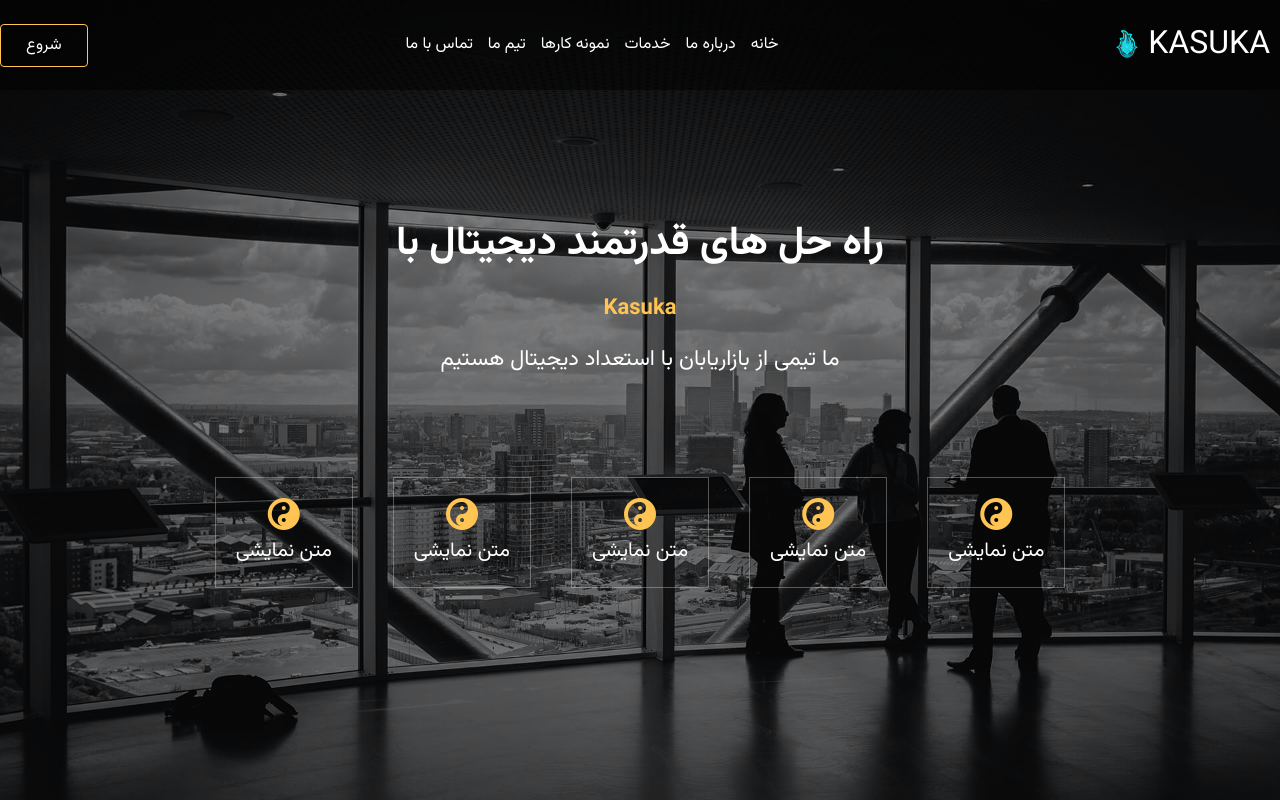
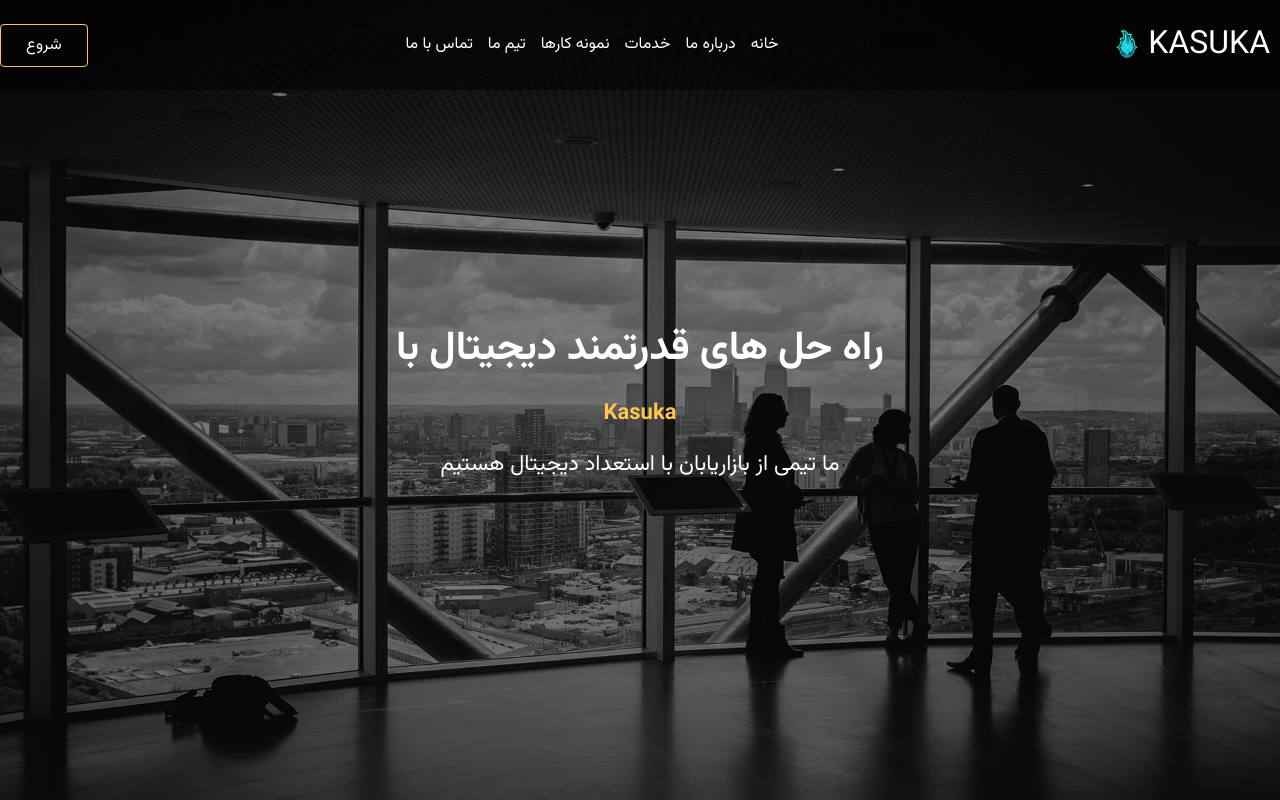
Before and after one commit to farjad12345/ProjectOne, a React (Create React App) app: page / in a window 1280 px wide. Shown: the top 800 px of the page. Built offline with nearby package versions, Linux system fonts and the light colour scheme.

Commit message:
Update HeroSection.jsx

```diff
--- a/src/component/HeroSection/HeroSection.jsx
+++ b/src/component/HeroSection/HeroSection.jsx
@@ -10,7 +10,7 @@
       </h1>
       <p>ما تیمی از بازاریابان با استعداد دیجیتال هستیم</p>
     </section>
-    <div className="hero-bottom">
+{/*     <div className="hero-bottom">
       <div className="hero-bottom-box">
         <i className="fas fa-yin-yang"></i>
         <p>متن نمایشی</p>
@@ -31,7 +31,7 @@
         <i className="fas fa-yin-yang"></i>
         <p>متن نمایشی</p>
       </div>
-    </div>
+    </div> */}
   </div>  )
 }
 
```
